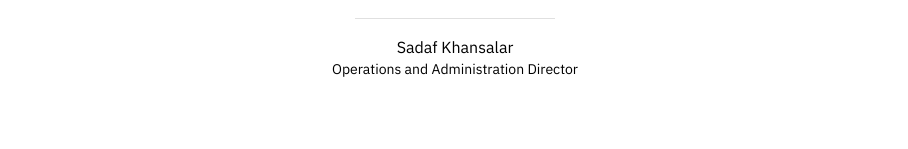
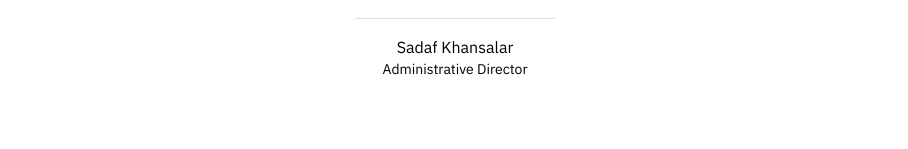
Before and after one commit to Code-4-Community/c4cneu.com, a React (Create React App) app: page / in a window 1280 px wide. Shown: the part 2933-3082 px from the top of the page, without its empty margins (185-1093 px from the left). Built offline with nearby package versions, Linux system fonts and the light colour scheme.

Commit message:
update sadaf's title to Administrative Director

```diff
--- a/src/components/Board.tsx
+++ b/src/components/Board.tsx
@@ -77,7 +77,7 @@ const Template: React.FC = () => {
               />
               <Member
                 name="Sadaf Khansalar"
-                position="Club Operations & Administration Director"
+                position="Administrative Director"
                 image="https://c4cneu-public.s3.us-east-2.amazonaws.com/Board/2020/Sadaf-K.jpg"
                 linkedin="https://www.linkedin.com/in/sadafkhansalar/"
                 email="khansalar.s@northeastern.edu"
--- a/src/components/Home.tsx
+++ b/src/components/Home.tsx
@@ -271,7 +271,7 @@ const Home: React.FC = () => {
           <TextQuoteBlock
             quote="At Code4Community, I've met so many Northeastern students with diverse experiences, work ethics, talents, and the passion to help our local community. We work alongside one another to improve our leadership, teamwork, and technical skills. This is the community that I love to see grow and be a part of!"
             name="Sadaf Khansalar"
-            title="Operations and Administration Director"
+            title="Administrative Director"
           />
         </Fade>
         <Fade>
```
